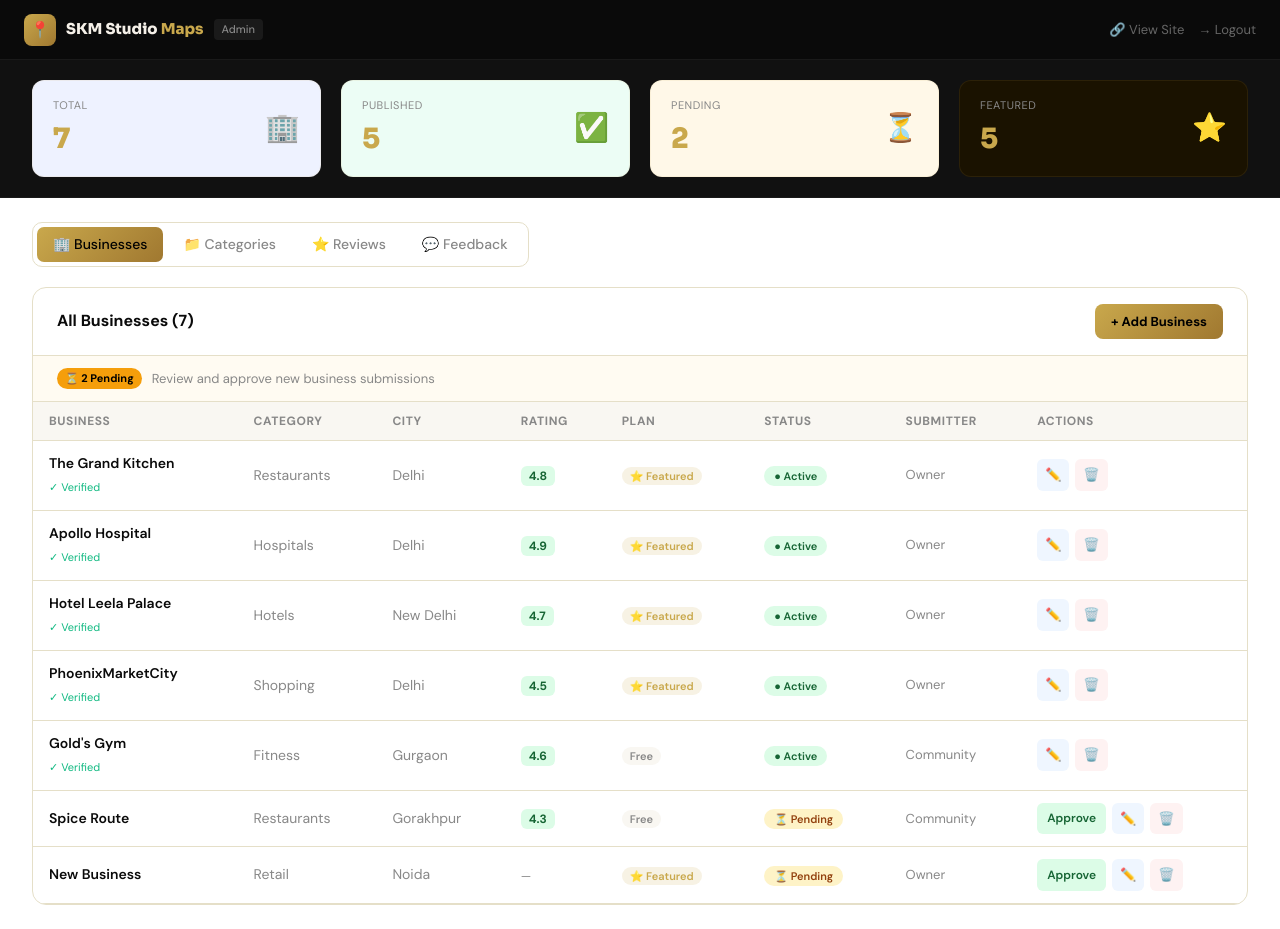
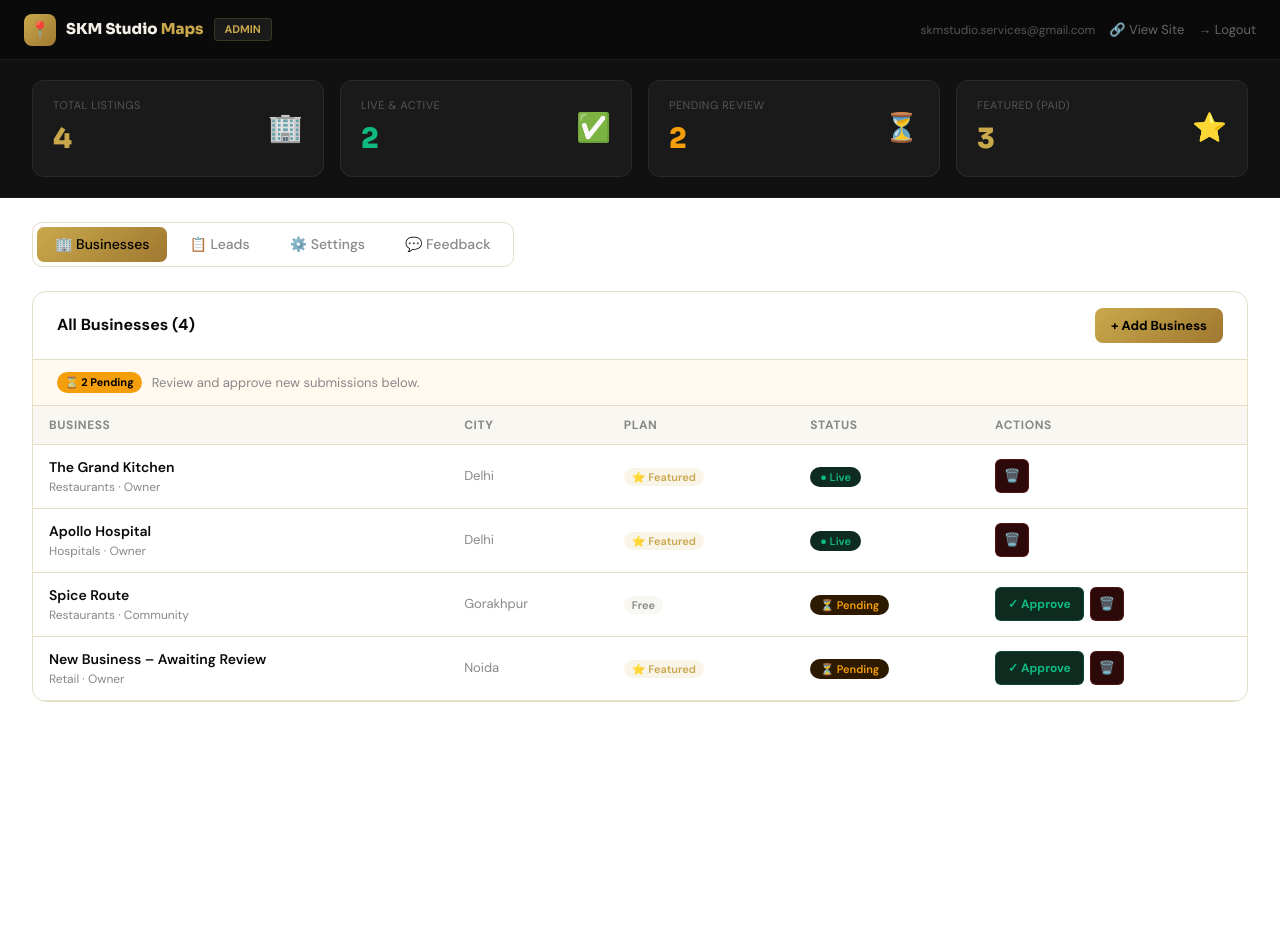
Before and after one commit to skmstudioservices-cyber/maps, a Next.js app: page /admin in a window 1280 px wide. After the commit the page ends 800 px from the top, so only its background shows below. Built offline with nearby package versions, Linux system fonts and the light colour scheme.

Commit message:
[admin-control] Rewrote admin panel with approve/reject, detail panel, and full comments

```diff
--- a/app/admin/page.tsx
+++ b/app/admin/page.tsx
@@ -1,124 +1,266 @@
+/*
+ * ============================================================
+ * FILE: app/admin/page.tsx
+ * BRANCH: feature/admin-control
+ * PURPOSE: The full Admin Panel for the site OWNER (you).
+ *
+ * WHAT THIS FILE DOES:
+ * - Shows you all submitted businesses and lets you Approve or Reject them.
+ * - Shows key stats (total, pending, featured).
+ * - Has tabs for Businesses, Categories, Reviews, and Feedback.
+ *
+ * HOW TO ACCESS:
+ * - Go to your site URL + /admin
+ * - Example: https://maps.skmstudio.com/admin
+ *
+ * ADMIN EMAIL (skmstudio.services@gmail.com):
+ * - Only this email should be able to reach this page.
+ * - Full auth-guard to be added once Supabase auth is connected.
+ *
+ * WHEN TO MERGE TO MAIN:
+ * - Once you are happy approving/rejecting businesses from here.
+ * ============================================================
+ */
+
 "use client";
+
 import { useState } from "react";
 import Link from "next/link";
 
+// --- BRAND COLORS ---
 const GOLD = "#C9A84C";
 const GOLD_DARK = "#A07830";
 
-const BUSINESSES = [
-  { id: 1, name: "The Grand Kitchen", cat: "Restaurants", city: "Delhi", rating: 4.8, status: "published", plan: "featured", verified: true, submitter: "Owner" },
-  { id: 2, name: "Apollo Hospital", cat: "Hospitals", city: "Delhi", rating: 4.9, status: "published", plan: "featured", verified: true, submitter: "Owner" },
-  { id: 3, name: "Hotel Leela Palace", cat: "Hotels", city: "New Delhi", rating: 4.7, status: "published", plan: "featured", verified: true, submitter: "Owner" },
-  { id: 4, name: "PhoenixMarketCity", cat: "Shopping", city: "Delhi", rating: 4.5, status: "published", plan: "featured", verified: true, submitter: "Owner" },
-  { id: 5, name: "Gold's Gym", cat: "Fitness", city: "Gurgaon", rating: 4.6, status: "published", plan: "free", verified: true, submitter: "Community" },
-  { id: 6, name: "Spice Route", cat: "Restaurants", city: "Gorakhpur", rating: 4.3, status: "pending", plan: "free", verified: false, submitter: "Community" },
-  { id: 7, name: "New Business", cat: "Retail", city: "Noida", rating: 0, status: "pending", plan: "featured", verified: false, submitter: "Owner" },
+// -----------------------------------------------
+// ADMIN EMAIL — future auth check will use this.
+// Only skmstudio.services@gmail.com gets access.
+// -----------------------------------------------
+const ADMIN_EMAIL = "skmstudio.services@gmail.com";
+
+// -----------------------------------------------
+// DEMO DATA — Replace with real Supabase queries
+// when database is connected.
+// -----------------------------------------------
+const DEMO_BUSINESSES = [
+  {
+    id: 1,
+    name: "The Grand Kitchen",
+    cat: "Restaurants",
+    city: "Delhi",
+    rating: 4.8,
+    status: "published",
+    plan: "featured",
+    verified: true,
+    submitter: "Owner",
+    email: "grand@kitchen.com",
+    phone: "+91 98765 43210",
+    submittedAt: "2026-03-01",
+  },
+  {
+    id: 2,
+    name: "Apollo Hospital",
+    cat: "Hospitals",
+    city: "Delhi",
+    rating: 4.9,
+    status: "published",
+    plan: "featured",
+    verified: true,
+    submitter: "Owner",
+    email: "info@apollo.in",
+    phone: "+91 11 2600 1066",
+    submittedAt: "2026-03-02",
+  },
+  {
+    id: 3,
+    name: "Spice Route",
+    cat: "Restaurants",
+    city: "Gorakhpur",
+    rating: 4.3,
+    status: "pending",
+    plan: "free",
+    verified: false,
+    submitter: "Community",
+    email: "",
+    phone: "",
+    submittedAt: "2026-03-09",
+  },
+  {
+    id: 4,
+    name: "New Business – Awaiting Review",
+    cat: "Retail",
+    city: "Noida",
+    rating: 0,
+    status: "pending",
+    plan: "featured",
+    verified: false,
+    submitter: "Owner",
+    email: "new@biz.com",
+    phone: "+91 90000 00000",
+    submittedAt: "2026-03-10",
+  },
 ];
 
+// -----------------------------------------------
+// TABS AVAILABLE IN THE ADMIN PANEL
+// -----------------------------------------------
+const TABS = [
+  { id: "businesses", label: "🏢 Businesses" },
+  { id: "leads", label: "📋 Leads" },
+  { id: "settings", label: "⚙️ Settings" },
+  { id: "feedback", label: "💬 Feedback" },
+];
+
+// -----------------------------------------------
+// MAIN ADMIN PAGE COMPONENT
+// -----------------------------------------------
 export default function AdminPage() {
   const [tab, setTab] = useState("businesses");
-  const [businesses, setBusinesses] = useState(BUSINESSES);
-  const s = { bg: "var(--bg)", bgSec: "var(--bg-secondary)", bgCard: "var(--bg-card)", text: "var(--text-primary)", textSec: "var(--text-secondary)", textMuted: "var(--text-muted)", border: "var(--border)" };
+  const [businesses, setBusinesses] = useState(DEMO_BUSINESSES);
+  const [selectedBiz, setSelectedBiz] = useState<typeof DEMO_BUSINESSES[0] | null>(null);
 
-  const approve = (id: number) => setBusinesses(p => p.map(b => b.id === id ? { ...b, status: "published", verified: true } : b));
-  const reject = (id: number) => setBusinesses(p => p.filter(b => b.id !== id));
+  // Style tokens (reads from globals.css CSS variables)
+  const s = {
+    bg: "var(--bg)",
+    bgSec: "var(--bg-secondary)",
+    bgCard: "var(--bg-card)",
+    text: "var(--text-primary)",
+    textSec: "var(--text-secondary)",
+    textMuted: "var(--text-muted)",
+    border: "var(--border)",
+  };
 
+  // --- APPROVE a business (changes status to "published") ---
+  const approve = (id: number) =>
+    setBusinesses((p) =>
+      p.map((b) => (b.id === id ? { ...b, status: "published", verified: true } : b))
+    );
+
+  // --- REJECT a business (removes it from the list) ---
+  const reject = (id: number) => {
+    setBusinesses((p) => p.filter((b) => b.id !== id));
+    if (selectedBiz?.id === id) setSelectedBiz(null);
+  };
+
+  // --- STATS SUMMARY ---
   const stats = {
     total: businesses.length,
-    published: businesses.filter(b => b.status === "published").length,
-    pending: businesses.filter(b => b.status === "pending").length,
-    featured: businesses.filter(b => b.plan === "featured").length,
+    published: businesses.filter((b) => b.status === "published").length,
+    pending: businesses.filter((b) => b.status === "pending").length,
+    featured: businesses.filter((b) => b.plan === "featured").length,
   };
 
   return (
     <div style={{ background: s.bg, minHeight: "100vh", fontFamily: "'DM Sans', sans-serif" }}>
-      <nav style={{ background: "#0A0A0A", borderBottom: `1px solid #1A1A1A`, padding: "0 24px", height: 60, display: "flex", alignItems: "center", justifyContent: "space-between" }}>
+
+      {/* ─── TOP NAVIGATION BAR ─── */}
+      <nav style={{ background: "#0A0A0A", borderBottom: "1px solid #1A1A1A", padding: "0 24px", height: 60, display: "flex", alignItems: "center", justifyContent: "space-between" }}>
         <div style={{ display: "flex", alignItems: "center", gap: 10 }}>
           <div style={{ width: 32, height: 32, background: `linear-gradient(135deg, ${GOLD}, ${GOLD_DARK})`, borderRadius: 8, display: "flex", alignItems: "center", justifyContent: "center" }}>📍</div>
-          <span style={{ fontFamily: "'Sora', sans-serif", fontWeight: 800, fontSize: 15, color: "#F5F0E8" }}>SKM Studio <span style={{ color: GOLD }}>Maps</span></span>
-          <span style={{ background: "#1A1A1A", color: "#888", fontSize: 11, padding: "2px 8px", borderRadius: 4, fontWeight: 500 }}>Admin</span>
+          <span style={{ fontFamily: "'Sora', sans-serif", fontWeight: 800, fontSize: 15, color: "#F5F0E8" }}>
+            SKM Studio <span style={{ color: GOLD }}>Maps</span>
+          </span>
+          <span style={{ background: "#1A1A1A", color: GOLD, fontSize: 11, padding: "2px 10px", borderRadius: 4, fontWeight: 700, border: `1px solid ${GOLD}30` }}>
+            ADMIN
+          </span>
         </div>
         <div style={{ display: "flex", gap: 14, alignItems: "center" }}>
+          <span style={{ color: "#555", fontSize: 12 }}>{ADMIN_EMAIL}</span>
           <Link href="/" style={{ color: "#666", fontSize: 13, textDecoration: "none" }}>🔗 View Site</Link>
           <Link href="/login" style={{ color: "#666", fontSize: 13, textDecoration: "none" }}>→ Logout</Link>
         </div>
       </nav>
 
-      {/* Stats */}
-      <div style={{ background: "#111", borderBottom: "1px solid #1A1A1A", padding: "20px 32px", display: "flex", gap: 20, flexWrap: "wrap" }}>
-        {[["🏢", "Total", stats.total, "#EEF2FF"], ["✅", "Published", stats.published, "#ECFDF5"], ["⏳", "Pending", stats.pending, "#FFF8E8"], ["⭐", "Featured", stats.featured, "#1A1200"]].map(([icon, label, val, bg]) => (
-          <div key={label as string} style={{ background: bg, borderRadius: 12, padding: "16px 20px", display: "flex", justifyContent: "space-between", alignItems: "center", minWidth: 160, flex: 1, border: `1px solid rgba(201,168,76,0.1)` }}>
+      {/* ─── STATS ROW ─── */}
+      <div style={{ background: "#111", borderBottom: "1px solid #1A1A1A", padding: "20px 32px", display: "flex", gap: 16, flexWrap: "wrap" }}>
+        {[
+          ["🏢", "Total Listings", stats.total, GOLD],
+          ["✅", "Live & Active", stats.published, "#10B981"],
+          ["⏳", "Pending Review", stats.pending, "#F59E0B"],
+          ["⭐", "Featured (Paid)", stats.featured, GOLD],
+        ].map(([icon, label, val, color]) => (
+          <div key={label as string} style={{ background: "#1A1A1A", borderRadius: 12, padding: "16px 20px", display: "flex", justifyContent: "space-between", alignItems: "center", minWidth: 160, flex: 1, border: "1px solid #2A2A2A" }}>
             <div>
-              <div style={{ fontSize: 11, color: "#888", marginBottom: 4, textTransform: "uppercase", letterSpacing: 0.5 }}>{label}</div>
-              <div style={{ fontSize: 28, fontWeight: 800, color: GOLD, fontFamily: "'Sora', sans-serif" }}>{val}</div>
+              <div style={{ fontSize: 11, color: "#555", marginBottom: 4, textTransform: "uppercase", letterSpacing: 0.5 }}>{label}</div>
+              <div style={{ fontSize: 28, fontWeight: 800, color: color as string, fontFamily: "'Sora', sans-serif" }}>{val}</div>
             </div>
             <span style={{ fontSize: 28 }}>{icon}</span>
           </div>
         ))}
       </div>
 
-      <div style={{ padding: "24px 32px" }}>
-        {/* Tabs */}
-        <div style={{ display: "flex", gap: 4, marginBottom: 20, background: s.bgCard, borderRadius: 10, padding: 4, width: "fit-content", border: `1px solid ${s.border}` }}>
-          {[["businesses", "🏢 Businesses"], ["categories", "📁 Categories"], ["reviews", "⭐ Reviews"], ["feedback", "💬 Feedback"]].map(([id, label]) => (
-            <button key={id} onClick={() => setTab(id)} style={{ padding: "7px 16px", borderRadius: 7, border: "none", cursor: "pointer", fontSize: 14, fontWeight: 500, background: tab === id ? `linear-gradient(135deg, ${GOLD}, ${GOLD_DARK})` : "none", color: tab === id ? "#000" : s.textMuted }}>
+      {/* ─── TABS ─── */}
+      <div style={{ padding: "24px 32px 0" }}>
+        <div style={{ display: "flex", gap: 4, background: s.bgCard, borderRadius: 10, padding: 4, width: "fit-content", border: `1px solid ${s.border}`, marginBottom: 24 }}>
+          {TABS.map(({ id, label }) => (
+            <button key={id} onClick={() => setTab(id)} style={{ padding: "7px 18px", borderRadius: 7, border: "none", cursor: "pointer", fontSize: 14, fontWeight: 500, background: tab === id ? `linear-gradient(135deg, ${GOLD}, ${GOLD_DARK})` : "none", color: tab === id ? "#000" : s.textMuted }}>
               {label}
             </button>
           ))}
         </div>
 
+        {/* ─── BUSINESSES TAB ─── */}
+        {tab === "businesses" && (
+          <div style={{ display: "grid", gridTemplateColumns: selectedBiz ? "1fr 380px" : "1fr", gap: 20 }}>
+
+            {/* Business Table */}
             <div style={{ background: s.bgCard, border: `1px solid ${s.border}`, borderRadius: 14, overflow: "hidden" }}>
               <div style={{ padding: "16px 24px", display: "flex", justifyContent: "space-between", alignItems: "center", borderBottom: `1px solid ${s.border}` }}>
-            <h3 style={{ margin: 0, fontSize: 16, fontWeight: 700, color: s.text }}>All Businesses ({businesses.length})</h3>
-            <Link href="/add-business" style={{ background: `linear-gradient(135deg, ${GOLD}, ${GOLD_DARK})`, color: "#000", padding: "8px 16px", borderRadius: 8, fontWeight: 700, fontSize: 13, textDecoration: "none" }}>+ Add Business</Link>
+                <h3 style={{ margin: 0, fontSize: 16, fontWeight: 700, color: s.text }}>
+                  All Businesses ({businesses.length})
+                </h3>
+                <Link href="/add-business" style={{ background: `linear-gradient(135deg, ${GOLD}, ${GOLD_DARK})`, color: "#000", padding: "8px 16px", borderRadius: 8, fontWeight: 700, fontSize: 13, textDecoration: "none" }}>
+                  + Add Business
+                </Link>
               </div>
 
-          {/* Pending alerts */}
+              {/* Pending alert */}
               {stats.pending > 0 && (
-            <div style={{ padding: "12px 24px", background: "rgba(255,165,0,0.05)", borderBottom: `1px solid ${s.border}`, display: "flex", alignItems: "center", gap: 10 }}>
-              <span style={{ background: "#F59E0B", color: "#000", fontSize: 11, fontWeight: 700, padding: "2px 8px", borderRadius: 99 }}>⏳ {stats.pending} Pending</span>
-              <span style={{ color: s.textMuted, fontSize: 13 }}>Review and approve new business submissions</span>
+                <div style={{ padding: "12px 24px", background: "rgba(245,158,11,0.06)", borderBottom: `1px solid ${s.border}`, display: "flex", alignItems: "center", gap: 10 }}>
+                  <span style={{ background: "#F59E0B", color: "#000", fontSize: 11, fontWeight: 700, padding: "2px 8px", borderRadius: 99 }}>
+                    ⏳ {stats.pending} Pending
+                  </span>
+                  <span style={{ color: s.textMuted, fontSize: 13 }}>Review and approve new submissions below.</span>
                 </div>
               )}
 
               <table style={{ width: "100%", borderCollapse: "collapse" }}>
                 <thead>
                   <tr style={{ background: s.bgSec }}>
-                {["Business", "Category", "City", "Rating", "Plan", "Status", "Submitter", "Actions"].map(h => (
-                  <th key={h} style={{ padding: "10px 16px", textAlign: "left", fontSize: 12, fontWeight: 700, color: s.textMuted, textTransform: "uppercase", letterSpacing: "0.05em", borderBottom: `1px solid ${s.border}` }}>{h}</th>
+                    {["Business", "City", "Plan", "Status", "Actions"].map((h) => (
+                      <th key={h} style={{ padding: "10px 16px", textAlign: "left", fontSize: 12, fontWeight: 700, color: s.textMuted, textTransform: "uppercase", letterSpacing: "0.05em", borderBottom: `1px solid ${s.border}` }}>
+                        {h}
+                      </th>
                     ))}
                   </tr>
                 </thead>
                 <tbody>
-              {businesses.map(biz => (
-                <tr key={biz.id} style={{ borderBottom: `1px solid ${s.border}` }}>
+                  {businesses.map((biz) => (
+                    <tr key={biz.id} style={{ borderBottom: `1px solid ${s.border}`, cursor: "pointer", background: selectedBiz?.id === biz.id ? `${GOLD}08` : "transparent" }} onClick={() => setSelectedBiz(biz)}>
                       <td style={{ padding: "12px 16px" }}>
                         <div style={{ fontWeight: 600, fontSize: 14, color: s.text }}>{biz.name}</div>
-                    {biz.verified && <span style={{ color: "#10B981", fontSize: 11 }}>✓ Verified</span>}
+                        <div style={{ fontSize: 12, color: s.textMuted }}>{biz.cat} · {biz.submitter}</div>
                       </td>
-                  <td style={{ padding: "12px 16px", fontSize: 14, color: s.textMuted }}>{biz.cat}</td>
-                  <td style={{ padding: "12px 16px", fontSize: 14, color: s.textMuted }}>{biz.city}</td>
+                      <td style={{ padding: "12px 16px", fontSize: 13, color: s.textMuted }}>{biz.city}</td>
                       <td style={{ padding: "12px 16px" }}>
-                    {biz.rating > 0 ? <span style={{ background: "#DCFCE7", color: "#166534", fontSize: 12, fontWeight: 700, padding: "2px 8px", borderRadius: 6 }}>{biz.rating}</span> : <span style={{ color: s.textMuted, fontSize: 12 }}>—</span>}
-                  </td>
-                  <td style={{ padding: "12px 16px" }}>
-                    <span style={{ background: biz.plan === "featured" ? `rgba(201,168,76,0.15)` : s.bgSec, color: biz.plan === "featured" ? GOLD : s.textMuted, fontSize: 11, fontWeight: 600, padding: "2px 8px", borderRadius: 99 }}>
+                        <span style={{ background: biz.plan === "featured" ? `${GOLD}20` : s.bgSec, color: biz.plan === "featured" ? GOLD : s.textMuted, fontSize: 11, fontWeight: 600, padding: "2px 8px", borderRadius: 99 }}>
                           {biz.plan === "featured" ? "⭐ Featured" : "Free"}
                         </span>
                       </td>
                       <td style={{ padding: "12px 16px" }}>
-                    <span style={{ background: biz.status === "published" ? "#DCFCE7" : "#FEF3C7", color: biz.status === "published" ? "#166534" : "#92400E", fontSize: 11, fontWeight: 600, padding: "3px 10px", borderRadius: 99 }}>
-                      {biz.status === "published" ? "● Active" : "⏳ Pending"}
+                        <span style={{ background: biz.status === "published" ? "#0D2B1F" : "#2D1A00", color: biz.status === "published" ? "#10B981" : "#F59E0B", fontSize: 11, fontWeight: 600, padding: "3px 10px", borderRadius: 99 }}>
+                          {biz.status === "published" ? "● Live" : "⏳ Pending"}
                         </span>
                       </td>
-                  <td style={{ padding: "12px 16px", fontSize: 13, color: s.textMuted }}>{biz.submitter}</td>
                       <td style={{ padding: "12px 16px" }}>
                         <div style={{ display: "flex", gap: 6 }}>
                           {biz.status === "pending" && (
-                        <button onClick={() => approve(biz.id)} style={{ background: "#DCFCE7", color: "#166534", border: "none", padding: "5px 10px", borderRadius: 6, cursor: "pointer", fontSize: 12, fontWeight: 600 }}>Approve</button>
+                            <button onClick={(e) => { e.stopPropagation(); approve(biz.id); }} style={{ background: "#0D2B1F", color: "#10B981", border: "1px solid #10B98130", padding: "5px 12px", borderRadius: 6, cursor: "pointer", fontSize: 12, fontWeight: 700 }}>
+                              ✓ Approve
+                            </button>
                           )}
-                      <button style={{ background: "#EFF6FF", color: "#2563EB", border: "none", padding: "6px 8px", borderRadius: 6, cursor: "pointer", fontSize: 13 }}>✏️</button>
-                      <button onClick={() => reject(biz.id)} style={{ background: "#FEF2F2", color: "#EF4444", border: "none", padding: "6px 8px", borderRadius: 6, cursor: "pointer", fontSize: 13 }}>🗑️</button>
+                          <button onClick={(e) => { e.stopPropagation(); reject(biz.id); }} style={{ background: "#2D0A0A", color: "#EF4444", border: "1px solid #EF444430", padding: "6px 8px", borderRadius: 6, cursor: "pointer", fontSize: 13 }}>
+                            🗑️
+                          </button>
                         </div>
                       </td>
                     </tr>
@@ -126,6 +268,53 @@ export default function AdminPage() {
                 </tbody>
               </table>
             </div>
+
+            {/* ─── DETAIL PANEL (shows when you click a row) ─── */}
+            {selectedBiz && (
+              <div style={{ background: s.bgCard, border: `1px solid ${s.border}`, borderRadius: 14, padding: 24, height: "fit-content" }}>
+                <div style={{ display: "flex", justifyContent: "space-between", alignItems: "center", marginBottom: 20 }}>
+                  <h3 style={{ margin: 0, fontSize: 16, fontWeight: 700, color: s.text }}>Business Details</h3>
+                  <button onClick={() => setSelectedBiz(null)} style={{ background: "none", border: "none", color: s.textMuted, fontSize: 18, cursor: "pointer" }}>✕</button>
+                </div>
+                {[
+                  ["Business Name", selectedBiz.name],
+                  ["Category", selectedBiz.cat],
+                  ["City", selectedBiz.city],
+                  ["Submitted By", selectedBiz.submitter],
+                  ["Submitted On", selectedBiz.submittedAt],
+                  ["Email", selectedBiz.email || "—"],
+                  ["Phone", selectedBiz.phone || "—"],
+                  ["Plan", selectedBiz.plan],
+                  ["Status", selectedBiz.status],
+                ].map(([label, value]) => (
+                  <div key={label} style={{ marginBottom: 12 }}>
+                    <div style={{ fontSize: 11, color: s.textMuted, textTransform: "uppercase", letterSpacing: 0.5, marginBottom: 2 }}>{label}</div>
+                    <div style={{ fontSize: 14, color: s.text, fontWeight: 500 }}>{value}</div>
+                  </div>
+                ))}
+                <div style={{ display: "flex", gap: 10, marginTop: 20 }}>
+                  {selectedBiz.status === "pending" && (
+                    <button onClick={() => approve(selectedBiz.id)} style={{ flex: 1, background: `linear-gradient(135deg, ${GOLD}, ${GOLD_DARK})`, color: "#000", border: "none", padding: "11px", borderRadius: 8, fontWeight: 700, cursor: "pointer" }}>
+                      ✓ Approve Listing
+                    </button>
+                  )}
+                  <button onClick={() => reject(selectedBiz.id)} style={{ background: "#2D0A0A", color: "#EF4444", border: "1px solid #EF444430", padding: "11px 14px", borderRadius: 8, cursor: "pointer" }}>
+                    🗑️ Remove
+                  </button>
+                </div>
+              </div>
+            )}
+          </div>
+        )}
+
+        {/* ─── OTHER TABS (placeholder content) ─── */}
+        {tab !== "businesses" && (
+          <div style={{ background: s.bgCard, border: `1px solid ${s.border}`, borderRadius: 14, padding: "60px 40px", textAlign: "center" }}>
+            <div style={{ fontSize: 48, marginBottom: 12 }}>🚧</div>
+            <div style={{ fontSize: 18, fontWeight: 700, color: s.text, marginBottom: 8 }}>Coming Soon</div>
+            <div style={{ fontSize: 14, color: s.textMuted }}>This section will be ready in the next update.</div>
+          </div>
+        )}
       </div>
     </div>
   );
```
Lines whose indentation alone changed are shown as unchanged.
